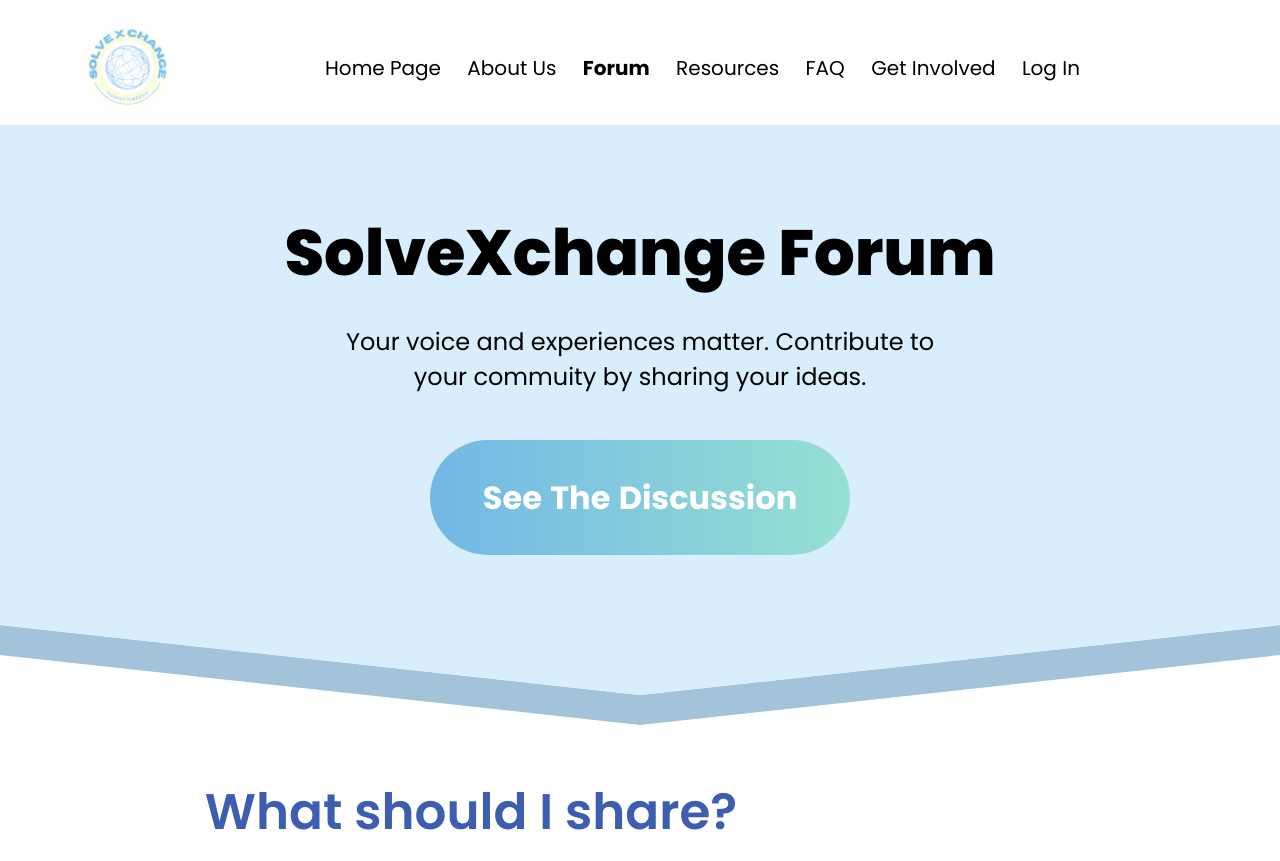
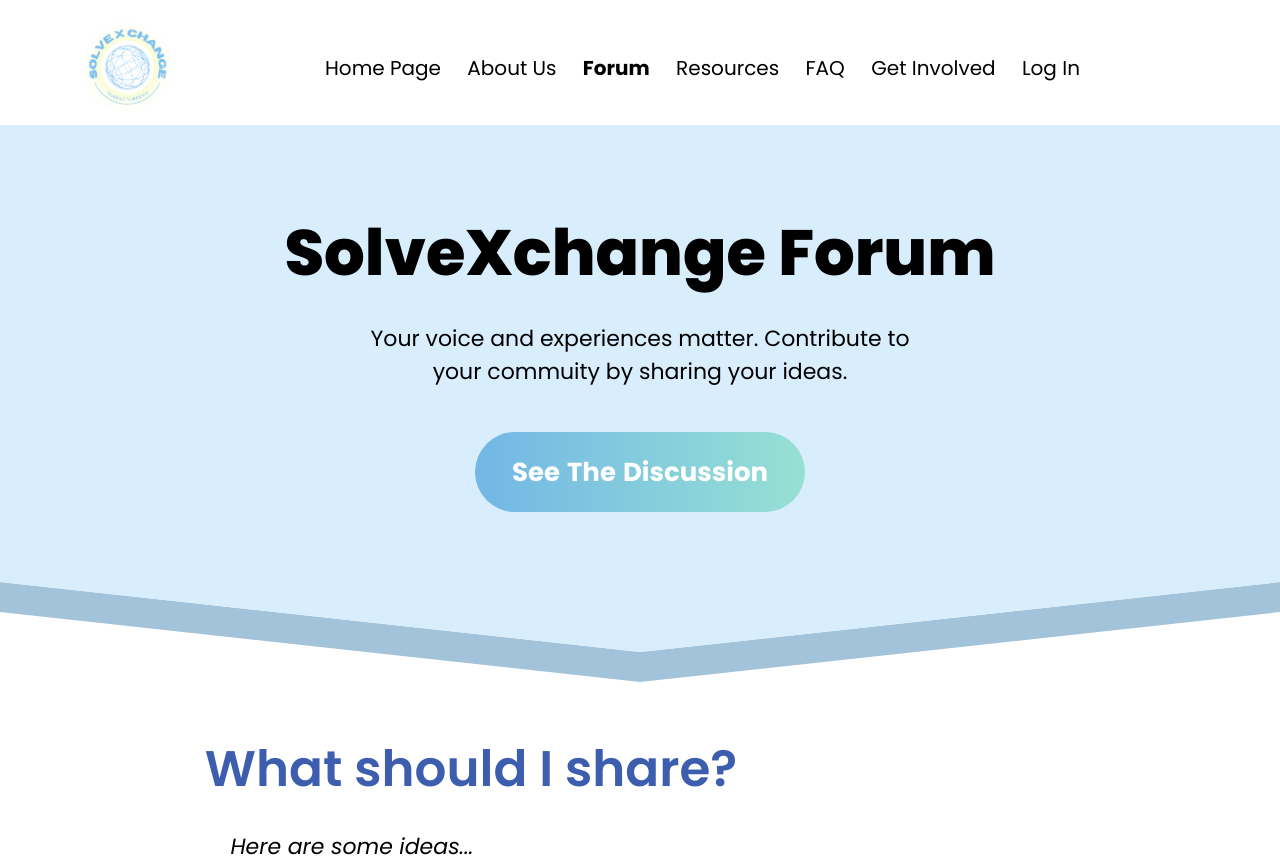
Before and after one commit to yih0nk/Solve-XChange-Website, a Flask app: page /forum in a window 1280 px wide. Shown: the top 861 px of the page. Run offline with Flask 3, Linux system fonts and the light colour scheme.

Commit message:
Minor Changes on User Interface
Mainly forum (post alignment, button sizes, etc.), and a very very small change on homepage

```diff
--- a/static/css/forum.css
+++ b/static/css/forum.css
@@ -89,7 +89,7 @@
     border-style: solid;
     margin-left: 25px;
     margin-top: 25px;
-    padding-left: 100px;
+    padding-left: 50px;
     padding-top: 20px;
     padding-right: 15px;
     padding-bottom: 15px;
@@ -103,6 +103,7 @@
     border-color: black;
     border-style: solid;
     padding: 20px;
+    padding-left: 50px;
     margin-left: 150px;
     margin-top: 13px;
     margin-bottom: 13px;
@@ -132,7 +133,7 @@
     background-color: white;
     color: black;
     text-align: right;
-    font-size: 20px;
+    font-size: 16px;
     font-style: italic;
     padding-right: 10px;
     margin: 0;
@@ -471,19 +472,19 @@
 }
 
 #forum-slogan{
-    font-size: 24px;
+    font-size: 22px;
 }
 
 #forum-button{
     border-radius: 75px;
     border: 0;
     color: white;
-    width:420px;
-    height:115px;
+    width:330px;
+    height:80px;
     padding:8px;
     margin-top: 22px;
     font-family: "Poppins", sans-serif;
-    font-size:32px;
+    font-size:26px;
     font-weight: 700;
     word-spacing: 1.5px;
     background: rgb(114,183,230);
--- a/static/js/forum.js
+++ b/static/js/forum.js
@@ -45,6 +45,8 @@
     commentContentInput.disabled = true;
     commentContentInput.value = 'Please log in to post a comment.'
 }
+
+
 
 setTimeout(() => posts.style.opacity = '1', 300)
 //#endregion
@@ -132,7 +134,6 @@
     animating.replyInput = true;
 
     if (addReplyInputOpen) {
-        button.value = specialCharacters.doubleSpace + 'Cancel';
         label.animate({ scale: '0' }, { duration: 500, fill: 'forwards', easing: 'ease' }).onfinish
             = () => {
                 label.innerHTML = ''
@@ -151,7 +152,6 @@
     else {
         replySubmit.animate({ opacity: '0' },
         { duration: 300, fill: 'forwards', easing: 'ease' }).onfinish = () => {
-            button.value = specialCharacters.doubleSpace + 'Post Reply';
             label.animate({ scale: '0' }, { duration: 250, fill: 'forwards', easing: 'ease' }).onfinish
                 = () => {
                 label.innerHTML = ''
--- a/templates/forum.html
+++ b/templates/forum.html
@@ -3,6 +3,8 @@
 {% block head %}
 <title>Forum</title>
 <link href="{{ url_for('static', filename='css/forum.css') }}" rel="stylesheet">
+<link rel="icon" type="image/png" href="{{ url_for('static', filename='images/logo.png') }}" sizes="32x32" />
+<link rel="icon" type="image/png" href="{{ url_for('static', filename='images/logo.png') }}" sizes="16x16" />
 {% endblock %}
 
 {% block body %}
@@ -124,7 +126,7 @@
                         </form>
                         <label id="add-label-{{comment.id}}" class="add-label" for="add-reply-{{comment.id}}"></label>
                         <img id="add-reply" src="{{ url_for('static', filename='images/add-reply.png') }}" height="30" onclick="ToggleReplyInput('{{comment.id}}')">
-                        <input id="add-reply-{{comment.id}}" type="submit" value="&nbsp;&nbsp;Post Reply">
+                        <input id="add-reply-{{comment.id}}" type="submit" value="Post Reply">
                     </div>
                 </div>
             </div>
--- a/templates/index.html
+++ b/templates/index.html
@@ -94,7 +94,7 @@
         <div id="quotesection">
             <img id="image-quote" draggable="false" src="{{ url_for('static', filename='images/quote.png') }}">
             <div id="quote-text-wrapper"><p id="quote-text">“I’ve always heard students casually throw around valuable ideas to improve our community. Unfortunately, many of these ideas are often disregarded because students lack a platform to bring them to life. This became the main inspiration behind SolveXchange, to create an accessible platform with a focus on empowering students to become the driving force behind transformative change.”</p></div>
-            <div id="quote-author-wrapper"><p id="author-text">- Emily Liu (SolveXchange Founder & President)</p></div>
+            <div id="quote-author-wrapper"><p id="author-text">- SolveXchange Founders</p></div>
             <div id="image-quote-bottom-wrapper"><img id="image-quote-bottom" draggable="false" src="{{ url_for('static', filename='images/quote.png') }}"></div>
         </div>
     </div>
```
